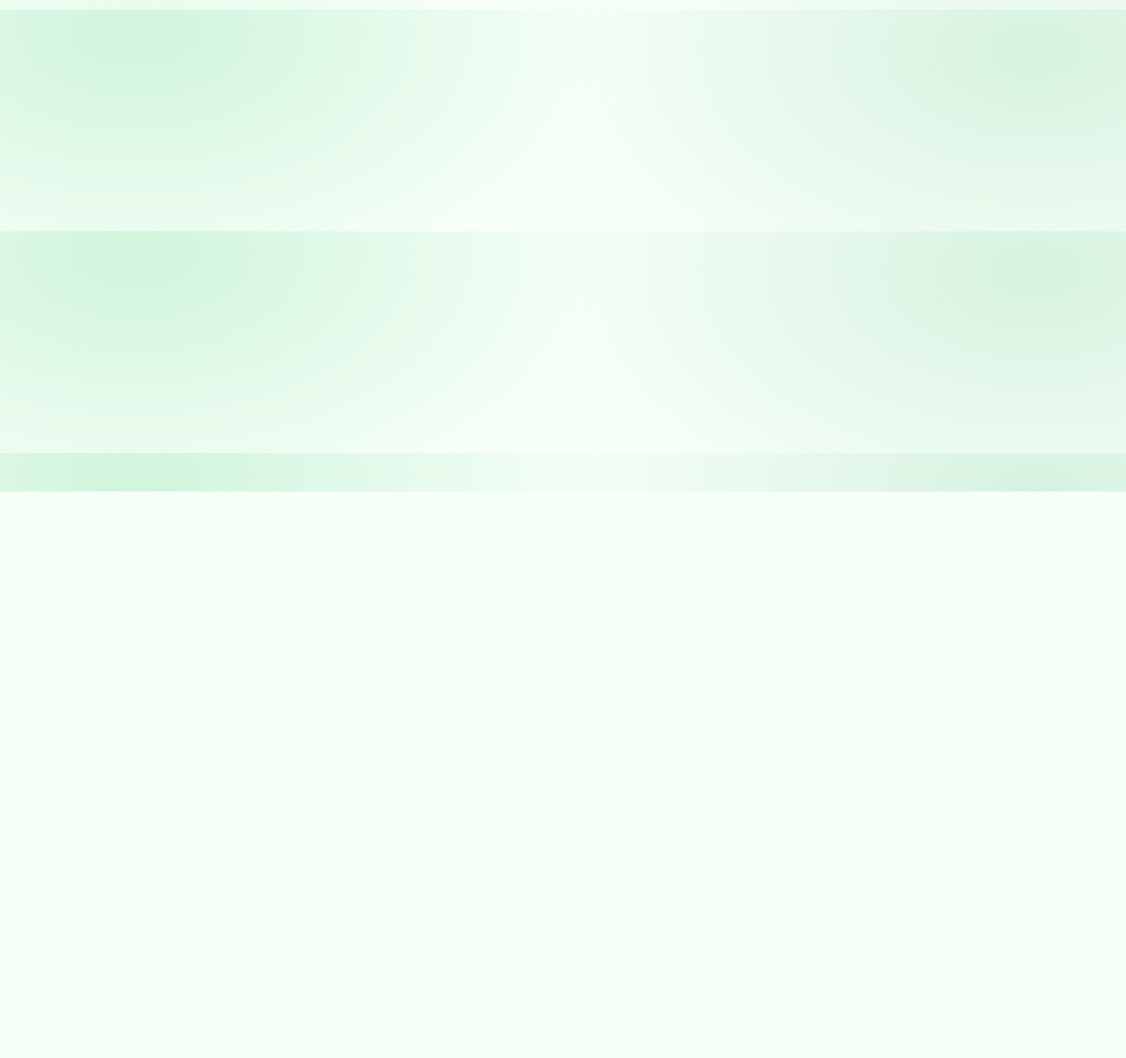
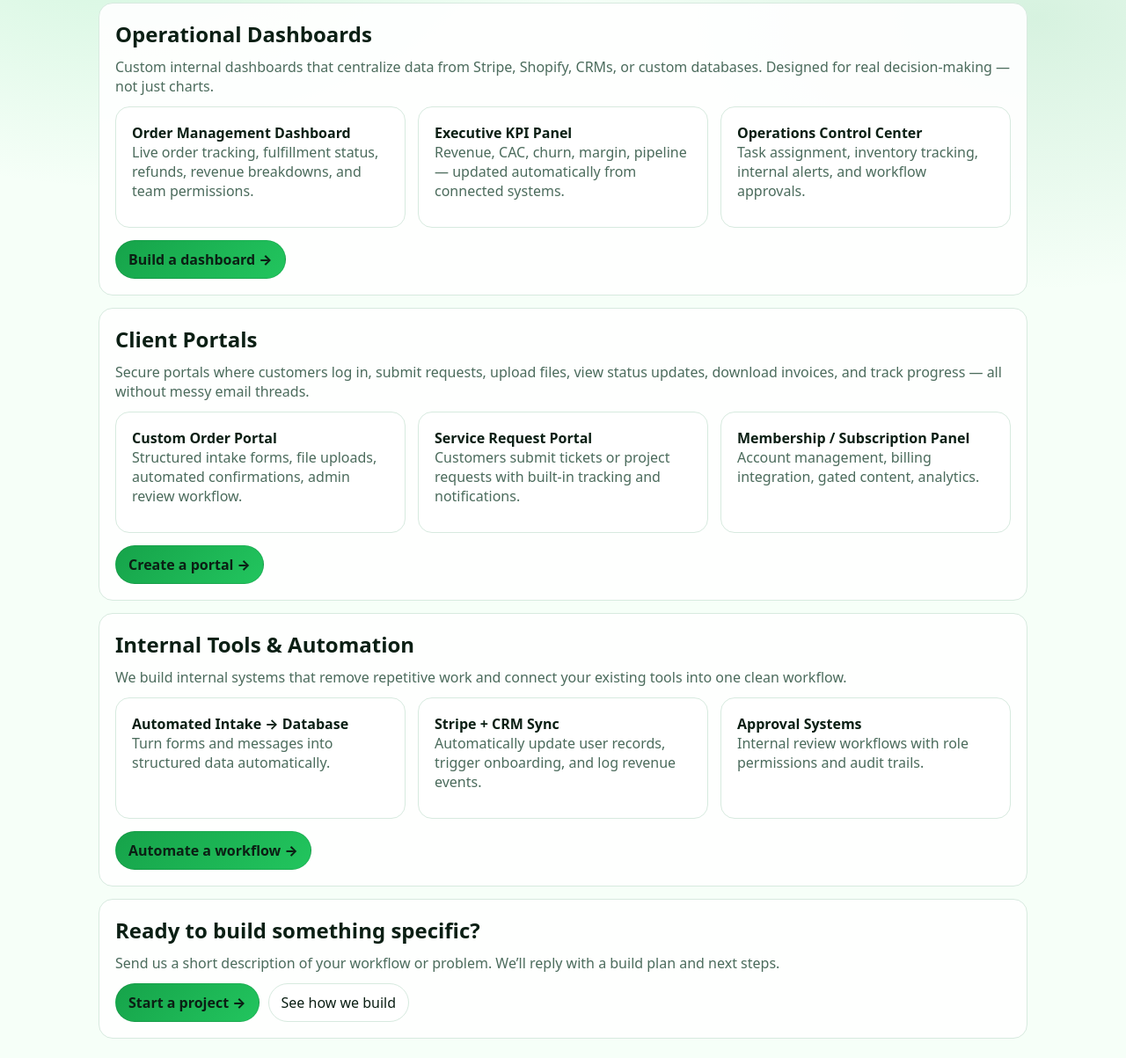
Before and after one commit to ConstravaAI/constrava-backend, a website: page work.html in a window 1280 px wide. Shown: the part 241-1444 px from the top of the page at 88% size. Before the commit the page ends 800 px from the top, so only its background shows below. Drawn offline with Linux system fonts and the light colour scheme.

Commit message:
Update work.html

```diff
--- a/work.html
+++ b/work.html
@@ -24,6 +24,96 @@
       <h1>Work</h1>
       <p>Examples we build: ops dashboards, client portals, internal tooling.</p>
     </section>
+    <section class="card" style="margin-top:14px">
+  <h2 style="margin:0 0 10px">Operational Dashboards</h2>
+  <p>
+    Custom internal dashboards that centralize data from Stripe, Shopify, CRMs, or custom databases.
+    Designed for real decision-making — not just charts.
+  </p>
+
+  <div class="grid grid3" style="margin-top:12px">
+    <div class="card">
+      <b>Order Management Dashboard</b>
+      <p>Live order tracking, fulfillment status, refunds, revenue breakdowns, and team permissions.</p>
+    </div>
+    <div class="card">
+      <b>Executive KPI Panel</b>
+      <p>Revenue, CAC, churn, margin, pipeline — updated automatically from connected systems.</p>
+    </div>
+    <div class="card">
+      <b>Operations Control Center</b>
+      <p>Task assignment, inventory tracking, internal alerts, and workflow approvals.</p>
+    </div>
+  </div>
+
+  <div style="margin-top:14px">
+    <a class="btn primary" href="/contact">Build a dashboard →</a>
+  </div>
+</section>
+    <section class="card" style="margin-top:14px">
+  <h2 style="margin:0 0 10px">Client Portals</h2>
+  <p>
+    Secure portals where customers log in, submit requests, upload files, view status updates,
+    download invoices, and track progress — all without messy email threads.
+  </p>
+
+  <div class="grid grid3" style="margin-top:12px">
+    <div class="card">
+      <b>Custom Order Portal</b>
+      <p>Structured intake forms, file uploads, automated confirmations, admin review workflow.</p>
+    </div>
+    <div class="card">
+      <b>Service Request Portal</b>
+      <p>Customers submit tickets or project requests with built-in tracking and notifications.</p>
+    </div>
+    <div class="card">
+      <b>Membership / Subscription Panel</b>
+      <p>Account management, billing integration, gated content, analytics.</p>
+    </div>
+  </div>
+
+  <div style="margin-top:14px">
+    <a class="btn primary" href="/contact">Create a portal →</a>
+  </div>
+</section>
+    <section class="card" style="margin-top:14px">
+  <h2 style="margin:0 0 10px">Internal Tools & Automation</h2>
+  <p>
+    We build internal systems that remove repetitive work and connect your existing tools
+    into one clean workflow.
+  </p>
+
+  <div class="grid grid3" style="margin-top:12px">
+    <div class="card">
+      <b>Automated Intake → Database</b>
+      <p>Turn forms and messages into structured data automatically.</p>
+    </div>
+    <div class="card">
+      <b>Stripe + CRM Sync</b>
+      <p>Automatically update user records, trigger onboarding, and log revenue events.</p>
+    </div>
+    <div class="card">
+      <b>Approval Systems</b>
+      <p>Internal review workflows with role permissions and audit trails.</p>
+    </div>
+  </div>
+
+  <div style="margin-top:14px">
+    <a class="btn primary" href="/contact">Automate a workflow →</a>
+  </div>
+</section>
+    <section class="card" style="margin-top:14px">
+  <h2 style="margin:0 0 10px">Ready to build something specific?</h2>
+  <p>
+    Send us a short description of your workflow or problem.
+    We’ll reply with a build plan and next steps.
+  </p>
+
+  <div style="display:flex;gap:10px;flex-wrap:wrap;margin-top:10px">
+    <a class="btn primary" href="/contact">Start a project →</a>
+    <a class="btn" href="/process">See how we build</a>
+  </div>
+</section>
   </div>
 </body>
 </html>
```
